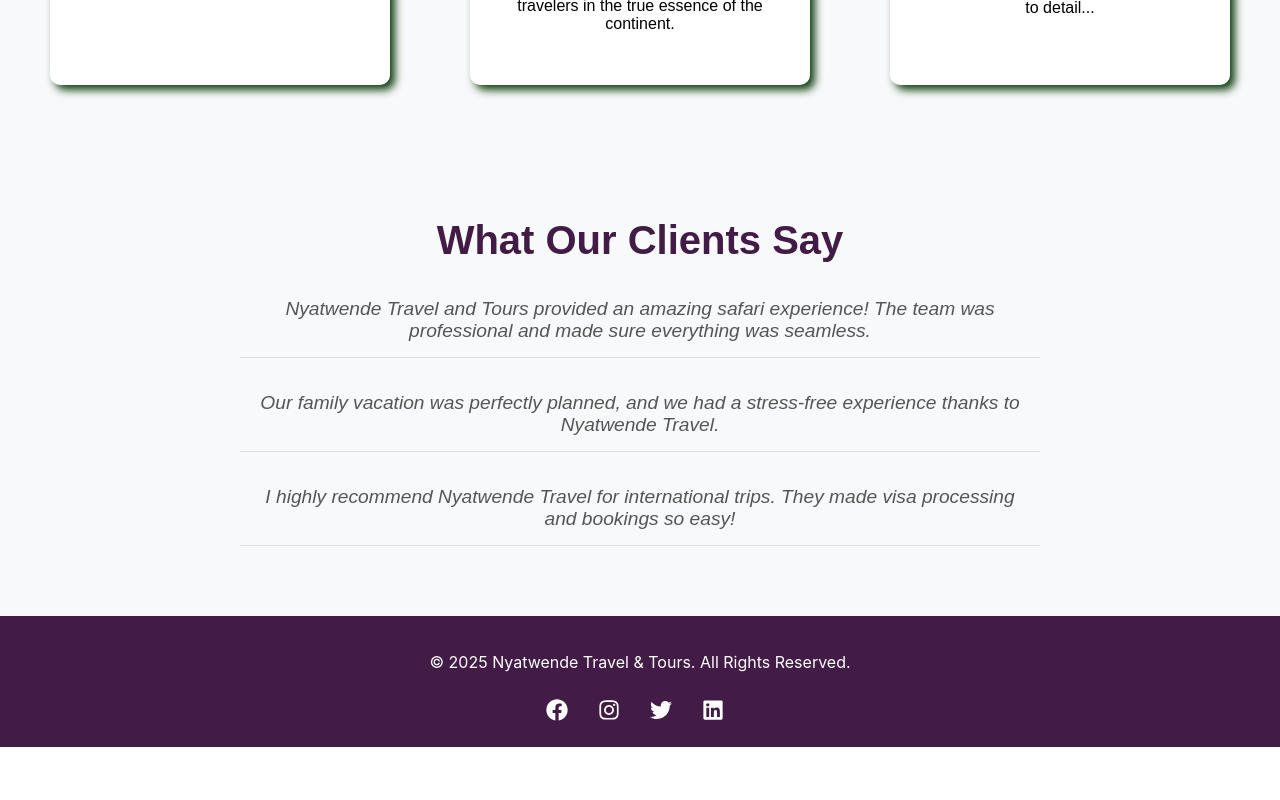
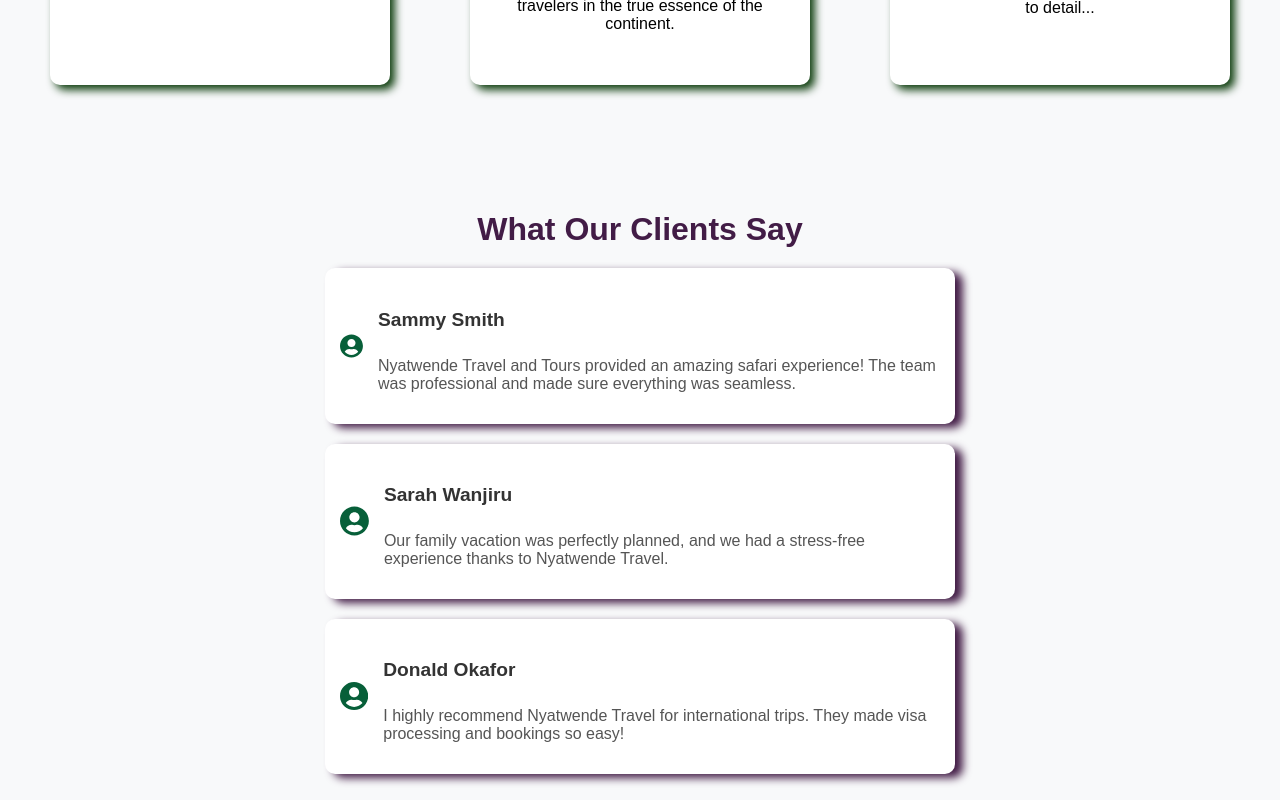
Before and after one commit to catherineotondi/NYATWENDE_TOURS, a React (Create React App) app: page /#/ in a window 1280 px wide. Shown: the part 1580-2380 px from the top of the page. Before the commit the page ends 2327 px from the top, so only its background shows below. Built offline with nearby package versions, Linux system fonts and the light colour scheme.

Commit message:
edited the testimonials on home page

```diff
--- a/src/Components/Home.js
+++ b/src/Components/Home.js
@@ -4,6 +4,7 @@
 import { Carousel } from "react-responsive-carousel";
 import "react-responsive-carousel/lib/styles/carousel.min.css"; // Carousel styles
 import "../css/styles.css"; // External CSS
+import { FaUserCircle } from "react-icons/fa";
 
 import abouttImage from "../img/Electric Safari in Kenya.jpeg"; // Replace with actual images
 import missionIcon from "../img/mission.png";
@@ -16,9 +17,18 @@
 import carousel5 from "../img/TRAVEL.jpg";
 
 const testimonials = [
-  "Nyatwende Travel and Tours provided an amazing safari experience! The team was professional and made sure everything was seamless.",
-  "Our family vacation was perfectly planned, and we had a stress-free experience thanks to Nyatwende Travel.",
-  "I highly recommend Nyatwende Travel for international trips. They made visa processing and bookings so easy!",
+  {
+    name: "Sammy Smith",
+    text: "Nyatwende Travel and Tours provided an amazing safari experience! The team was professional and made sure everything was seamless."
+  },
+  {
+    name: "Sarah Wanjiru",
+    text: "Our family vacation was perfectly planned, and we had a stress-free experience thanks to Nyatwende Travel."
+  },
+  {
+    name: "Donald Okafor",
+    text: "I highly recommend Nyatwende Travel for international trips. They made visa processing and bookings so easy!"
+  }
 ];
 
 const Home = () => {
@@ -57,6 +67,8 @@
 
 
       </section>
+
+          {/* Section 3: Mission, Vision & Values */}
 
       <section className="values-section">
       <div className="values-container">
@@ -108,62 +120,33 @@
       </div>
     </section>
 
-      {/* Section 3: Mission, Vision & Values */}
-      {/* <section className="values-section">
-        <div className="values-container">
-          <div className="value-card">
-            <img src={missionIcon} alt="Mission" className="value-icon" />
-            <h3>Our Mission</h3>
-            <p>To provide exceptional travel experiences that create lasting memories.</p>
-          </div>
-          <div className="value-card">
-            <img src={visionIcon} alt="Vision" className="value-icon" />
-            <h3>Our Vision</h3>
-            <p>To become Africa’s premier travel agency, renowned for offering high-quality,
-tailor-made tours and safaris that immerse travelers in the true essence of the
-continent.</p>
-          </div>
-          <div className="lastvalue-card">
-            <img src={valuesIcon} alt="Values" className="value-icon" />
-            <h3>Our Core Values</h3>
-
-            <b>Pioneer Service</b><br></br>
-We<span>LIVE exceptional service by offering unparalleled speed, meticulous attention to detail, and a
-focus on quality. Our guest-centered approach ensures that every interaction is infused with warmth
-and care, reflecting our commitment to delivering the best experiences, every time.<br></br>
-
-
-  <b>Business of Human Focus</b><br></br>
-            At Nyatwende Africa Tours and Travel,
-            we value people and their well-being above all else. We
-take great pride in caring for our guests, employees, local partners, and the communities that
-welcome travelers. Our mission is to create positive, lasting impacts, ensuring that everyone
-involved benefits from the travel experience.
-
-            <br></br>
-<b>Wow Experiences</b><br></br>
-We are local experts and on-the-ground specialists who offer more than just tours—we create wow
-experiences that immerse our guests in the true spirit of Africa. From breathtaking safaris to
-
-cultural explorations, we provide each traveler with moments that exceed their expectations and
-leave them with lifelong memories.</span>
-          </div>
-
-        </div>
 
 
 
-      </section> */}
+      {/* Section 4: Testimonials */}
 
-      {/* Section 4: Testimonials */}
       <section className="testimonials-section">
+      <h2>What Our Clients Say</h2>
+      <div className="testimonials-container">
+        {testimonials.map((testimonial, index) => (
+          <div key={index} className="testimonial-card">
+            <FaUserCircle className="user-icon" />
+            <div className="testimonial-content">
+              <h4 className="testimonial-name">{testimonial.name}</h4>
+              <p className="testimonial-text">{testimonial.text}</p>
+            </div>
+          </div>
+        ))}
+      </div>
+    </section>
+      {/* <section className="testimonials-section">
         <h2>What Our Clients Say</h2>
         <div className="testimonials-container">
           {testimonials.map((testimonial, index) => (
             <p key={index} className="testimonial-text">{testimonial}</p>
           ))}
         </div>
-      </section>
+      </section> */}
     </div>
   );
 };
--- a/src/css/styles.css
+++ b/src/css/styles.css
@@ -244,7 +244,89 @@
 
 
 /* Section 4: Testimonials */
+
+/* Container for Testimonials */
 .testimonials-section {
+  padding: 50px 20px;
+  background-color: #f8f9fa;
+  text-align: center;
+}
+
+.testimonials-section h2 {
+  font-size: 2rem;
+  font-weight: bold;
+  margin-bottom: 20px;
+  color: #421c46;
+}
+
+/* Testimonials Container */
+.testimonials-container {
+  display: flex;
+  flex-direction: column;
+  align-items: center;
+  gap: 20px;
+}
+
+/* Individual Testimonial Card */
+.testimonial-card {
+  display: flex;
+  align-items: center;
+  background: white;
+  border-radius: 10px;
+  padding: 15px;
+  width: 80%;
+  max-width: 600px;
+  box-shadow: 8px 4px 8px  #421c46;;
+  transition: transform 0.3s ease-in-out;
+}
+
+/* User Icon */
+.user-icon {
+  font-size: 40px;
+  color: #075f39;
+  margin-right: 15px;
+}
+
+/* Testimonial Content */
+.testimonial-content {
+  text-align: left;
+}
+
+.testimonial-name {
+  font-size: 1.2rem;
+  font-weight: bold;
+  color: #333;
+}
+
+.testimonial-text {
+  font-size: 1rem;
+  color: #555;
+}
+
+/* Hover Effect */
+.testimonial-card:hover {
+  transform: scale(1.05);
+}
+
+/* Responsive Design */
+@media (max-width: 768px) {
+  .testimonials-container {
+    width: 100%;
+  }
+
+  .testimonial-card {
+    width: 90%;
+    flex-direction: column;
+    align-items: center;
+    text-align: center;
+  }
+
+  .user-icon {
+    margin-bottom: 10px;
+  }
+}
+
+/* .testimonials-section {
   background-color: #f8f9fa;
   padding: 50px 20px;
   text-align: center;
@@ -267,7 +349,7 @@
   color: #555;
   padding: 15px;
   border-bottom: 1px solid #ddd;
-}
+} */
 
 /* Responsive Design */
 @media (max-width: 768px) {
@@ -292,7 +374,7 @@
   }
 }
 
-@media (max-width: 480px) {
+/* @media (max-width: 480px) {
   .testimonials-section h2 {
     font-size: 2rem;
   }
@@ -300,7 +382,7 @@
   .testimonial-text {
     font-size: 1rem;
   }
-}
+} */
 
 
 
```
